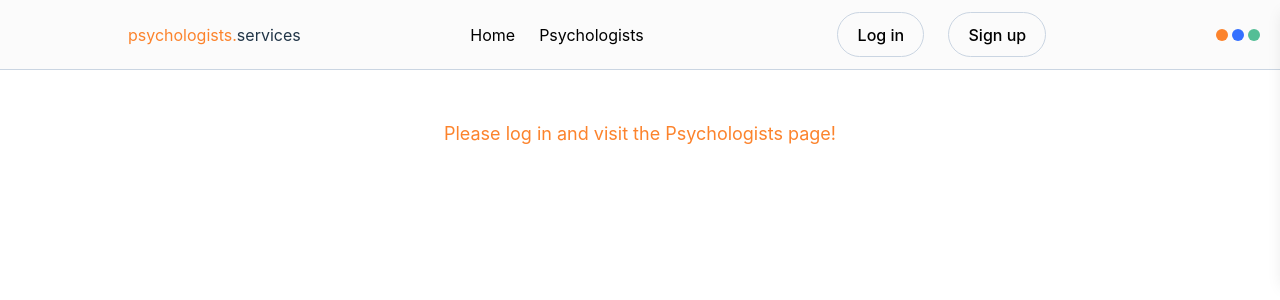
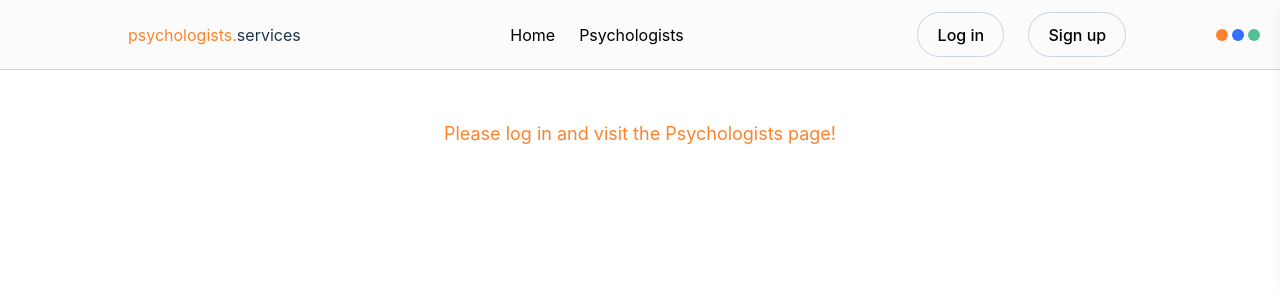
Before and after one commit to gizemcobannnn/psychologists, a React (Vite) app in the folder psychologists/: page /favorites in a window 1280 px wide. Shown: the top 300 px of the page. Built offline with nearby package versions, Linux system fonts and the light colour scheme.

Commit message:
style fixes

```diff
--- a/psychologists/src/components/Header/Header.jsx
+++ b/psychologists/src/components/Header/Header.jsx
@@ -65,7 +65,7 @@ export default function Header() {
           <div>
             <span className="text-primary">psychologists.</span>services
           </div>
-          <nav className="hidden md:flex md:flex-row md:gap-6">
+          <nav className="hidden md:flex md:flex-row md:gap-6 md:mr-30 md:ml-30">
             <NavLink to="/" className="text-black">
               Home
             </NavLink>
--- a/psychologists/src/components/Psychologists/Psychologists.jsx
+++ b/psychologists/src/components/Psychologists/Psychologists.jsx
@@ -68,7 +68,7 @@ export default function Psychologists({ psychologists }) {
 
   return (
     <>
-      <div id="psyc karts" className="flex flex-col gap-20 w-full bg-[#F3F3F3]">
+      <div id="psyc karts" className="flex flex-col gap-20 max-w-[1360px] bg-[#F3F3F3]">
         {loading && <Fallback />}
         <ul className="w-full flex flex-col gap-10">
           {filteredPsychologists.length > 0 ? (
@@ -77,11 +77,11 @@ export default function Psychologists({ psychologists }) {
                 key={index}
                 className="flex flex-row gap-8 p-5 rounded-3xl bg-white border-slate-300"
               >
-                <div className="flex flex-col min-w-[150px] md:w-[400px] border border-slate-400 rounded-lg p-3 h-min">
+                <div className="flex flex-col min-w-[150px]  md:w-[150px] md:h-[150px]  border border-slate-400 rounded-lg p-3 h-min">
                   <img
                     src={item.avatar_url}
                     alt="avatar"
-                    className="w-full h-auto object-cover"
+                    className="w-[150px] h-[150px] flex object-cover "
                   />
                 </div>
                 <div className="flex flex-col pr-5">
```
